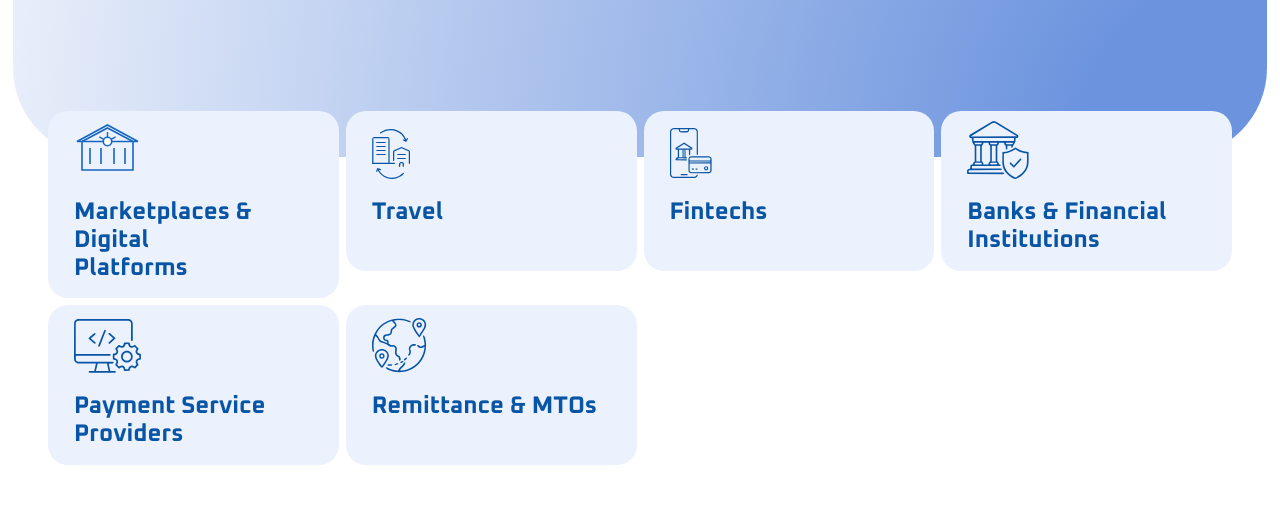
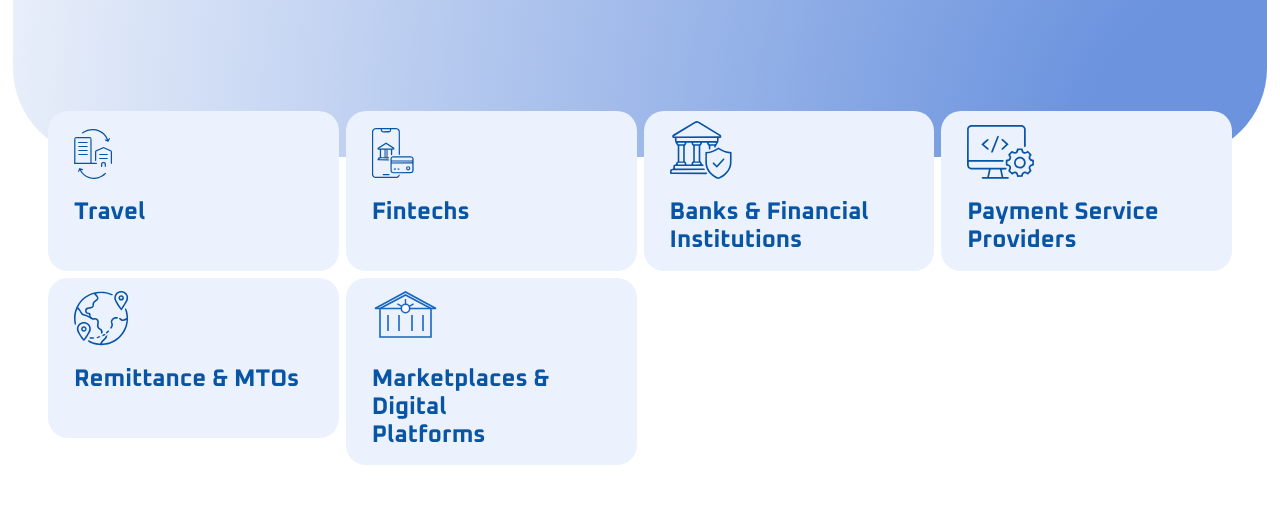
Before and after one commit to red-scarf0/infinios, a Next.js app: page /industries in a window 1280 px wide. Shown: the part 1420-1935 px from the top of the page. Built offline with nearby package versions, Linux system fonts and the light colour scheme; no server answers.

Commit message:
Place marketplaces industry card last

```diff
--- a/src/data/industries/cards.ts
+++ b/src/data/industries/cards.ts
@@ -13,14 +13,6 @@ import type { CapabilityCard } from "@/components/shared/capability-cards";
  * the row shows and what has a route.
  */
 export const industryCards: CapabilityCard[] = [
-  {
-    title: "Marketplaces & Digital\nPlatforms",
-    body: "Embed payments, wallets, cards and settlement into user and merchant journeys.",
-    icon: "/icons/industries/cards/marketplaces-digital-platforms.svg",
-    iconWidth: 62,
-    iconHeight: 54,
-    href: "/industries/marketplaces-digital-platforms",
-  },
   {
     title: "Travel",
     body: "Use virtual cards, supplier settlement and booking-level reconciliation across high-volume travel payments.",
@@ -61,4 +53,13 @@ export const industryCards: CapabilityCard[] = [
     iconHeight: 55,
     href: "/industries/remittance-money-transfer-operators",
   },
+  {
+    title: "Marketplaces & Digital\nPlatforms",
+    body: "Embed payments, wallets, cards and settlement into user and merchant journeys.",
+    icon: "/icons/industries/cards/marketplaces-digital-platforms.svg",
+    iconWidth: 62,
+    iconHeight: 54,
+    href: "/industries/marketplaces-digital-platforms",
+  },
+
 ];
```
